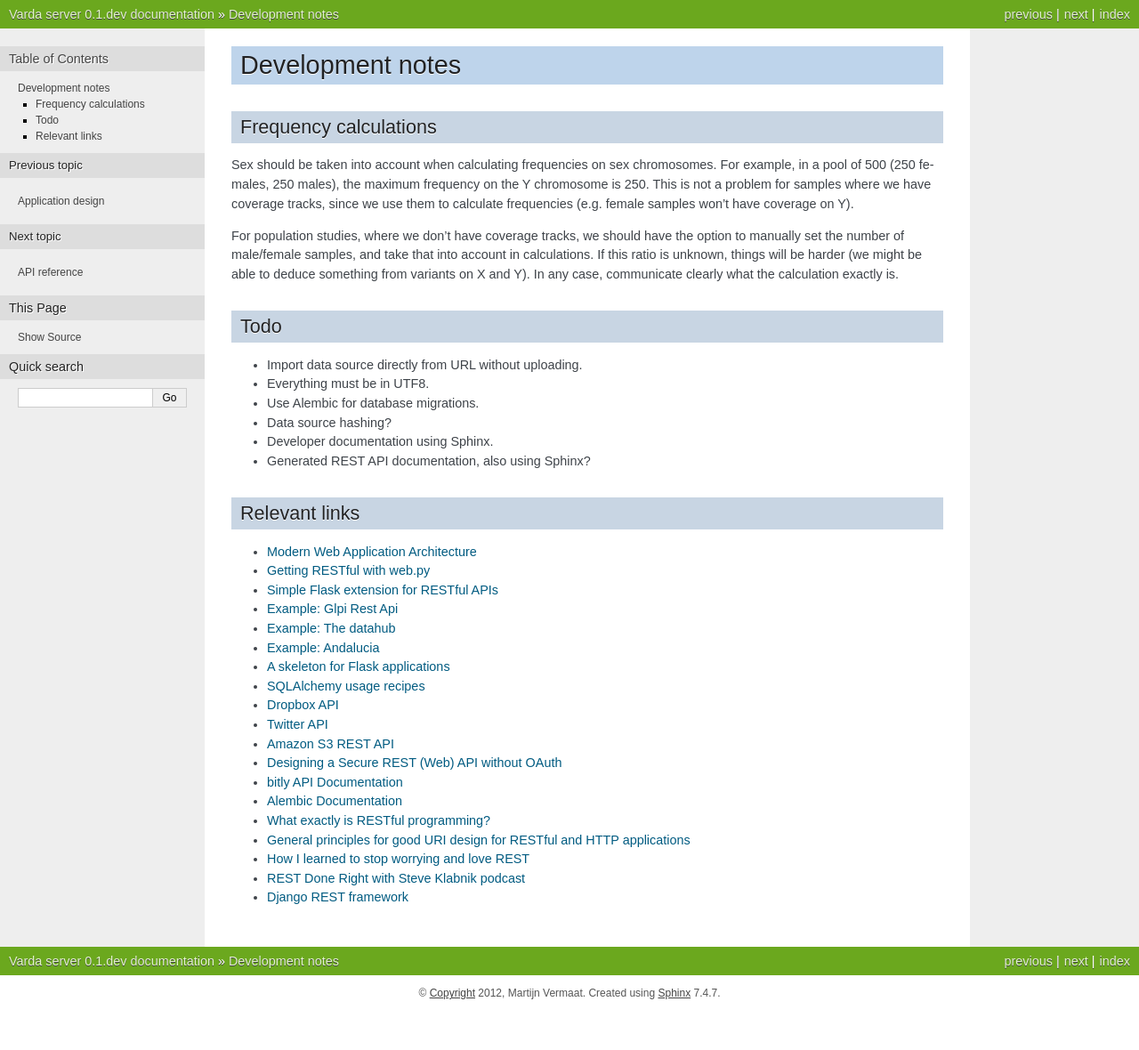
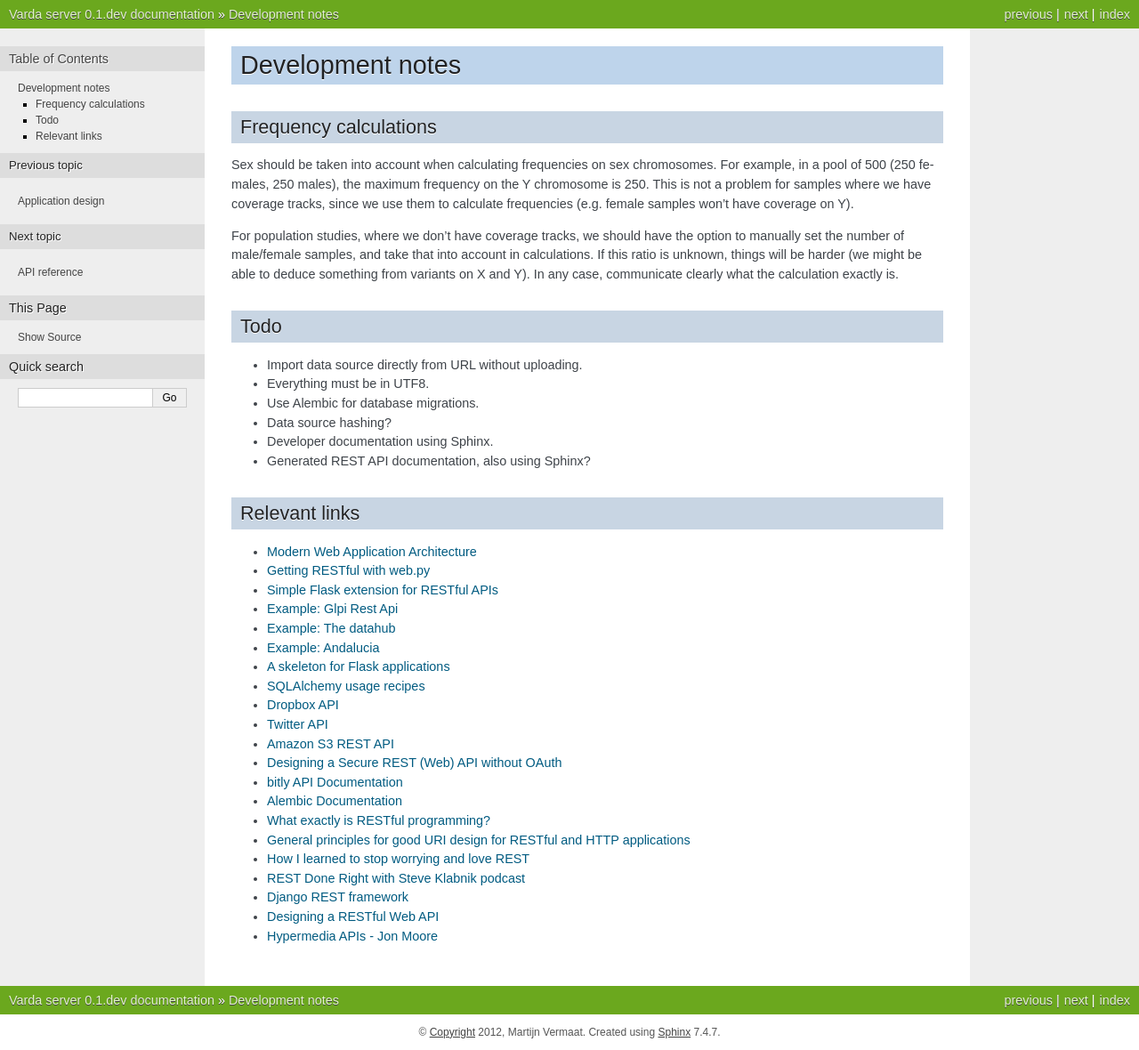
Before and after one commit to varda/varda, a Sphinx documentation site: the page built from doc/notes.rst, in a window 1280 px wide. Shown: the whole page at 89% size. Built offline with Sphinx 7.4.7, drawn with Linux system fonts in a browser that asks for light colours; before the commit the page ends 1136 px from its top, so only the background shows below that.

Commit message:
Some links of interest

```diff
--- a/doc/notes.rst
+++ b/doc/notes.rst
@@ -50,3 +50,5 @@ Relevant links
 * `How I learned to stop worrying and love REST <http://news.ycombinator.com/item?id=3554973>`_
 * `REST Done Right with Steve Klabnik podcast <http://rubyrogues.com/rest-done-right-with-steve-klabnik/>`_
 * `Django REST framework <http://django-rest-framework.org/>`_
+* `Designing a RESTful Web API <http://publish.luisrei.com/articles/rest.html>`_
+* `Hypermedia APIs - Jon Moore <http://vimeo.com/20781278>`_
```
